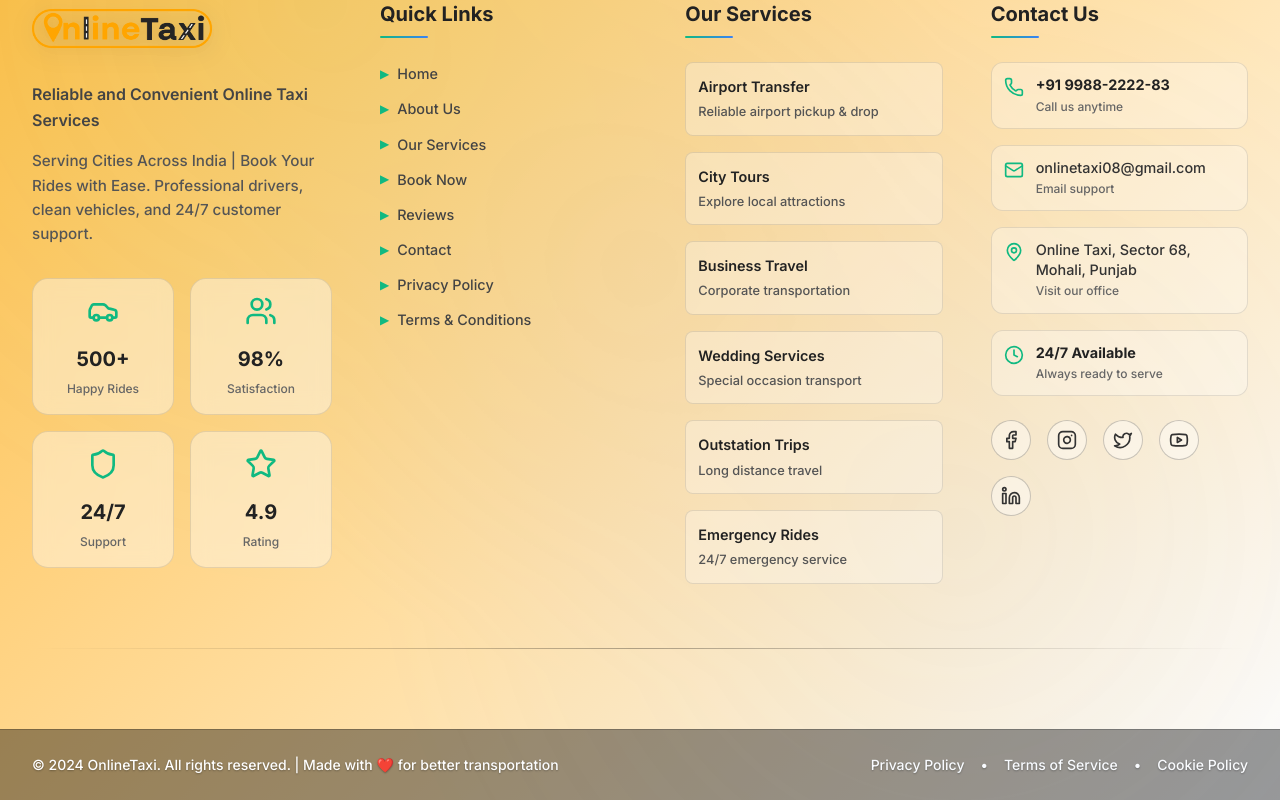
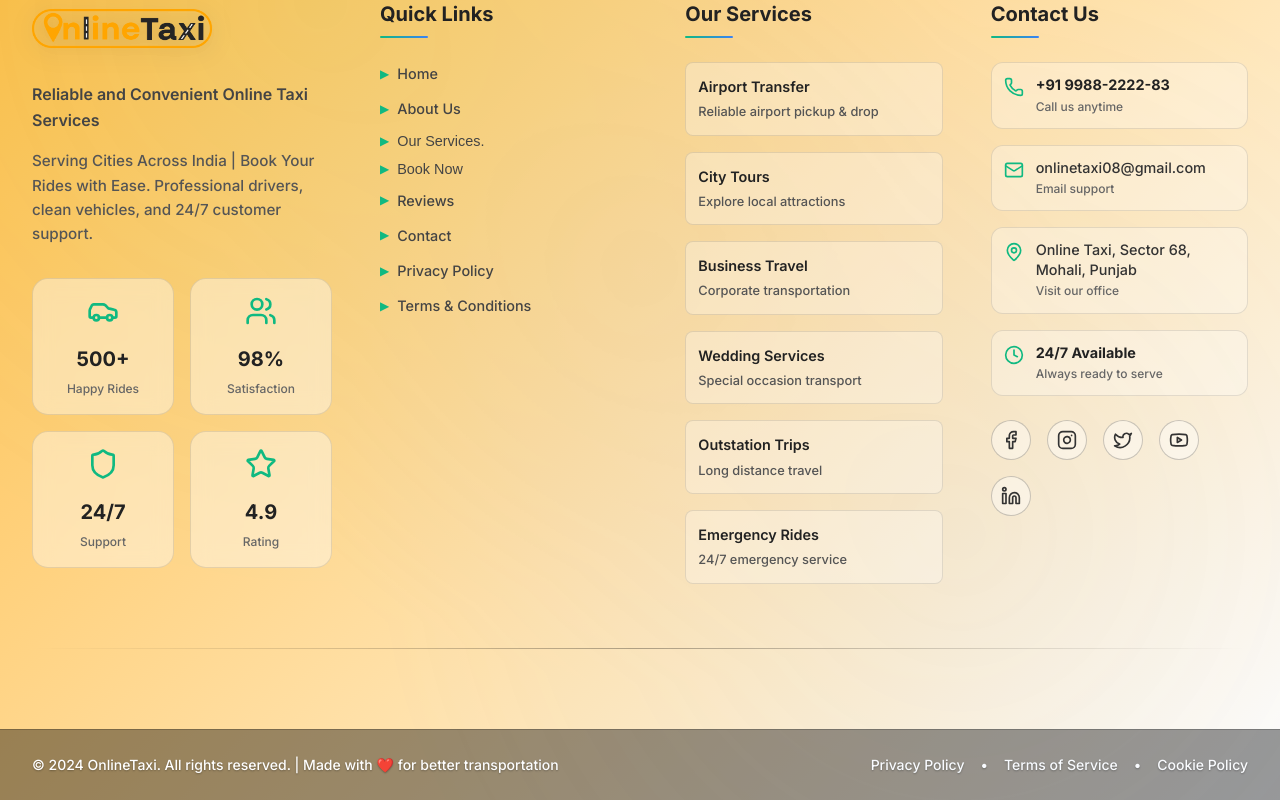
Before and after one commit to anmol37082/onlinetaxi, a Next.js app: page /about in a window 1280 px wide. Shown: the part 4670-5470 px from the top of the page. Built offline with nearby package versions, Linux system fonts and the light colour scheme.

Commit message:
fix: responvie problem

```diff
--- a/src/app/components/ContactSection.jsx
+++ b/src/app/components/ContactSection.jsx
@@ -40,7 +40,7 @@ const ContactSection = () => {
               </div>
               <div className={styles.contactText}>
                 <div className={styles.contactLabel}>Email Us</div>
-                <div className={styles.contactValue}>onlinetaxi08@gmail.com</div>
+                <div className={styles.contactValue}>onlinetaxi09@gmail.com</div>
               </div>
             </div>
 
--- a/src/app/components/TaxiServicesPage.jsx
+++ b/src/app/components/TaxiServicesPage.jsx
@@ -317,7 +317,7 @@ const TaxiServicesPage = () => {
         }
       `}</style>
 
-      <div className="services-wrapper">
+      <div className="services-wrapper" id="taxi-services">
         {/* Decorative Background Elements */}
         <div className="decorative-bg-1" aria-hidden="true"></div>
         <div className="decorative-bg-2" aria-hidden="true"></div>
--- a/src/app/components/footer.jsx
+++ b/src/app/components/footer.jsx
@@ -2,12 +2,16 @@
 
 import React, { useState, useEffect } from 'react';
 import Image from 'next/image';
+import Link from 'next/link';
+import { usePathname, useRouter } from 'next/navigation';
 import { Phone, Mail, MapPin, Clock, Star, Car, Shield, Users, Facebook, Twitter, Instagram, Youtube, Linkedin } from 'lucide-react';
 import styles from './footer.module.css';
 
 const EnhancedFooter = () => {
   const [isClient, setIsClient] = useState(false);
   const [isMobile, setIsMobile] = useState(false);
+  const pathname = usePathname();
+  const router = useRouter();
 
   useEffect(() => {
     setIsClient(true);
@@ -20,6 +24,28 @@ const EnhancedFooter = () => {
 
     checkScreenSize();
   }, []);
+
+  const handleBookNowClick = () => {
+    if (pathname === '/') {
+      const bookingSection = document.getElementById('booking');
+      if (bookingSection) {
+        bookingSection.scrollIntoView({ behavior: 'smooth' });
+      }
+    } else {
+      router.push('/?scrollTo=booking');
+    }
+  };
+
+  const handleOurServicesClick = () => {
+    if (pathname === '/') {
+      const taxiServicesSection = document.getElementById('taxi-services');
+      if (taxiServicesSection) {
+        taxiServicesSection.scrollIntoView({ behavior: 'smooth' });
+      }
+    } else {
+      router.push('/?scrollTo=taxi-services');
+    }
+  };
 
   const footerData = {
     company: {
@@ -36,7 +62,7 @@ const EnhancedFooter = () => {
     quickLinks: [
       { name: "Home", href: "/" },
       { name: "About Us", href: "/about" },
-      { name: "Our Services", href: "/services" },
+      { name: "Our Services.", href: "/services" },
       { name: "Book Now", href: "/book" },
       { name: "Reviews", href: "/reviews" },
       { name: "Contact", href: "/contact" },
@@ -168,6 +194,30 @@ const EnhancedFooter = () => {
               <ul className={styles.linksList}>
                 {footerData.quickLinks.map((link, index) => (
                   <li key={index} className={styles.linkItem}>
+                    {link.name === "Terms & Conditions" ? (
+                      <Link href={link.href} className={styles.link}>
+                        <span style={{ color: '#10b981', fontSize: '0.75rem' }}>▶</span>
+                        {link.name}
+                      </Link>
+                    ) : link.name === "Book Now" ? (
+                      <button
+                        onClick={handleBookNowClick}
+                        className={styles.link}
+                        style={{ background: 'none', border: 'none', cursor: 'pointer' }}
+                      >
+                        <span style={{ color: '#10b981', fontSize: '0.75rem' }}>▶</span>
+                        {link.name}
+                      </button>
+                    ) : link.name === "Our Services." ? (
+                      <button
+                        onClick={handleOurServicesClick}
+                        className={styles.link}
+                        style={{ background: 'none', border: 'none', cursor: 'pointer' }}
+                      >
+                        <span style={{ color: '#10b981', fontSize: '0.75rem' }}>▶</span>
+                        {link.name}
+                      </button>
+                    ) : (
                       <a
                         href={link.href}
                         className={styles.link}
@@ -175,6 +225,7 @@ const EnhancedFooter = () => {
                         <span style={{ color: '#10b981', fontSize: '0.75rem' }}>▶</span>
                         {link.name}
                       </a>
+                    )}
                   </li>
                 ))}
               </ul>
--- /dev/null
+++ b/src/app/terms/page.jsx
@@ -0,0 +1,5 @@
+import TermsConditions from '../components/TermsConditions';
+
+export default function TermsPage() {
+  return <TermsConditions />;
+}
```
Also changed, not shown: src/app/components/ScrollHandler.jsx (+8 -0 lines), 1 other file (tests, documents, lock files or other folders). Lines whose indentation alone changed are shown as unchanged.
